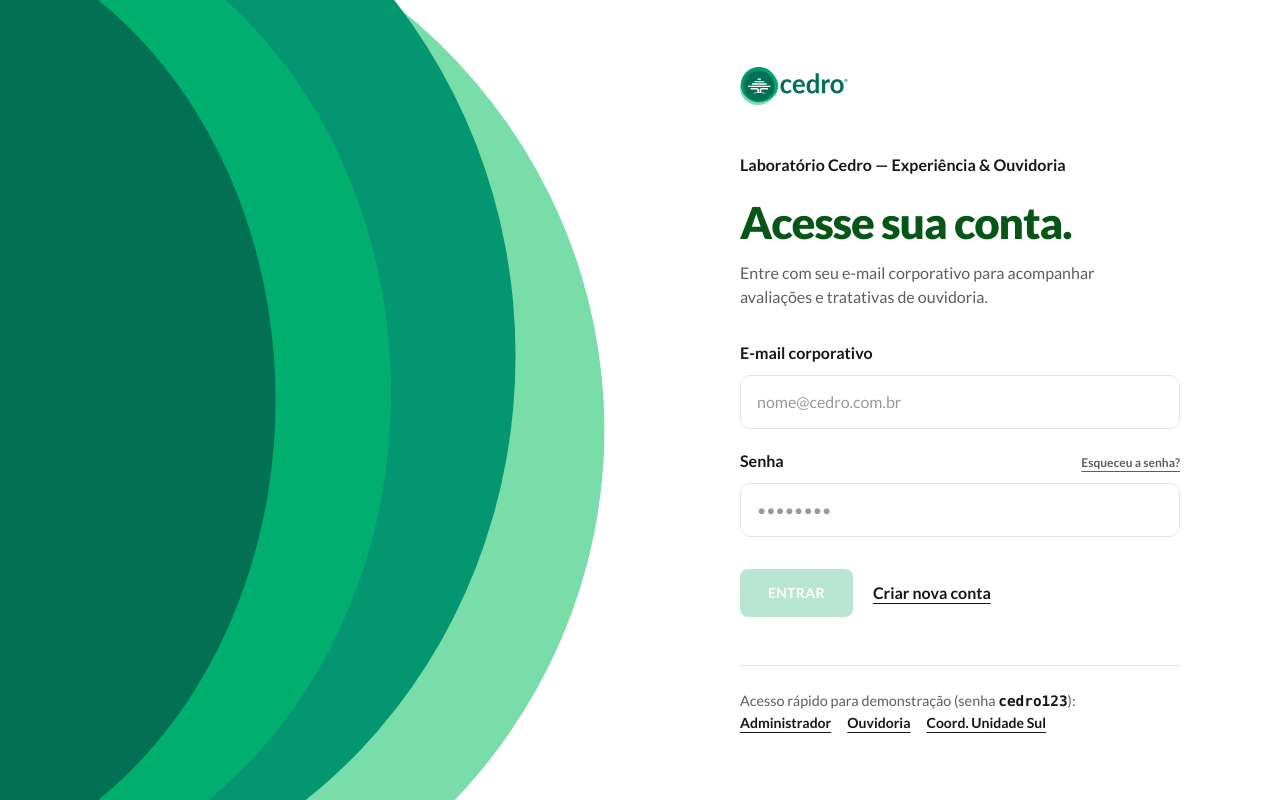
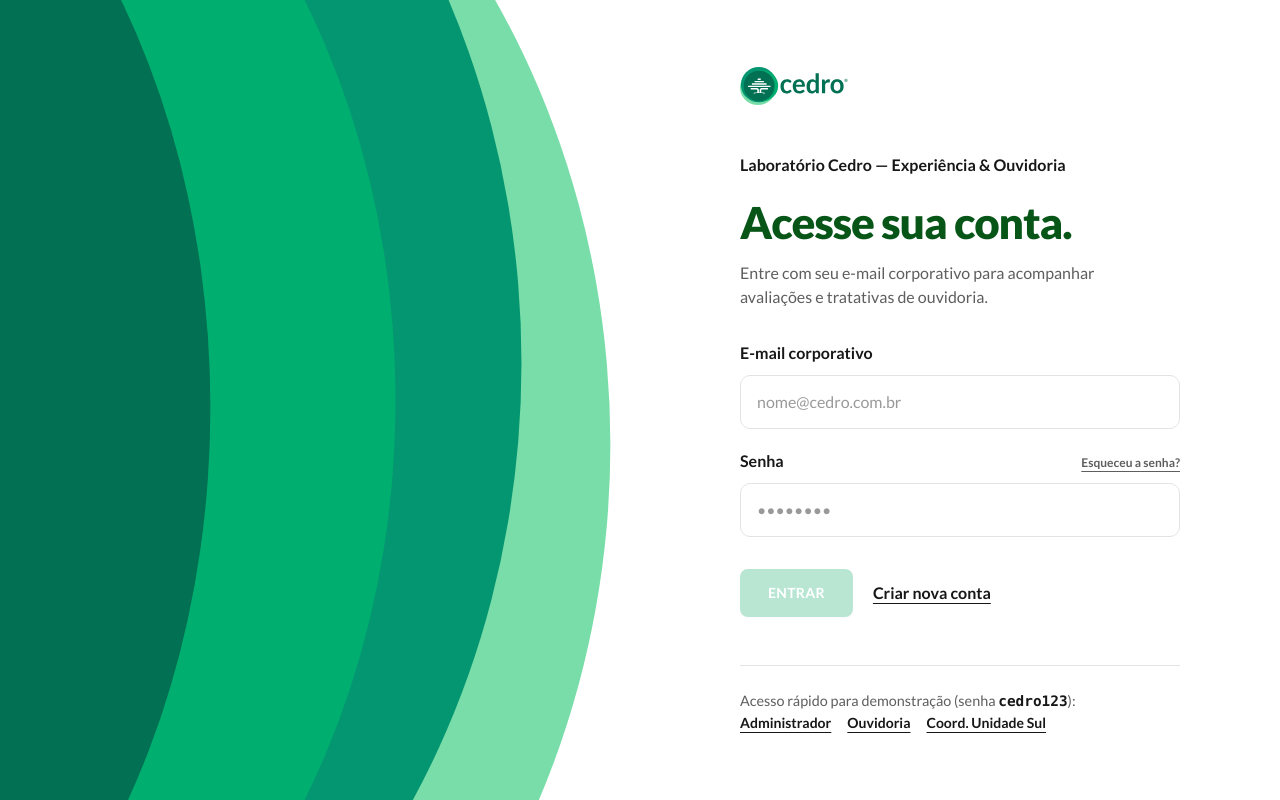
Before and after one commit to TainoSamuelDEV/LaboratorioCedro, a Next.js app in the folder frontend/: page /login in a window 1280 px wide. Built offline with nearby package versions, Linux system fonts and the light colour scheme; no server answers.

Commit message:
style(auth): increase vertical radius and preserve aspect ratio of Cedro arcs on login

```diff
--- a/frontend/src/app/(auth)/layout.tsx
+++ b/frontend/src/app/(auth)/layout.tsx
@@ -10,19 +10,19 @@ export default function AuthLayout({ children }: { children: React.ReactNode })
       >
         <svg
           className="absolute inset-0 h-full w-full"
-          viewBox="0 0 720 1080"
+          viewBox="0 0 960 1080"
           fill="none"
-          preserveAspectRatio="none"
+          preserveAspectRatio="xMaxYMid slice"
           xmlns="http://www.w3.org/2000/svg"
         >
           {/* Camada 1 (Externa - Verde Menta #79DDA9) */}
-          <ellipse cx="40" cy="580" rx="640" ry="740" fill="#79DDA9" />
+          <ellipse cx="-80" cy="600" rx="1000" ry="1120" fill="#79DDA9" />
           {/* Camada 2 (Intermediária - Verde Petróleo #049671) */}
-          <ellipse cx="-10" cy="480" rx="590" ry="750" fill="#049671" />
+          <ellipse cx="-140" cy="490" rx="940" ry="1100" fill="#049671" />
           {/* Camada 3 (Vibrante - Verde Esmeralda #00AE6F) */}
-          <ellipse cx="-40" cy="530" rx="480" ry="670" fill="#00AE6F" />
+          <ellipse cx="-180" cy="540" rx="810" ry="1020" fill="#00AE6F" />
           {/* Camada 4 (Interna - Verde Cedro Profundo #027053) */}
-          <ellipse cx="-140" cy="540" rx="450" ry="650" fill="#027053" />
+          <ellipse cx="-320" cy="550" rx="700" ry="980" fill="#027053" />
         </svg>
       </div>
 
```
